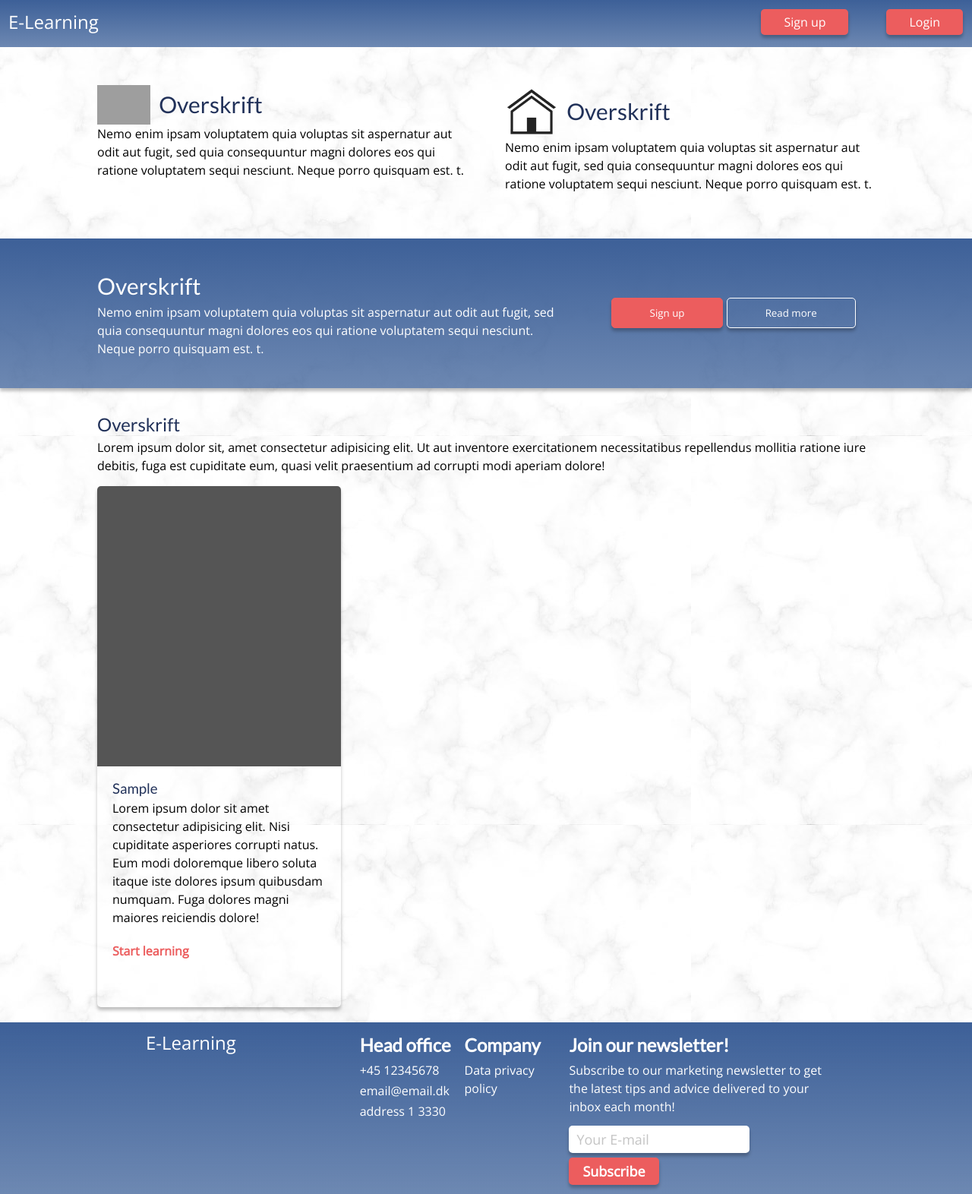
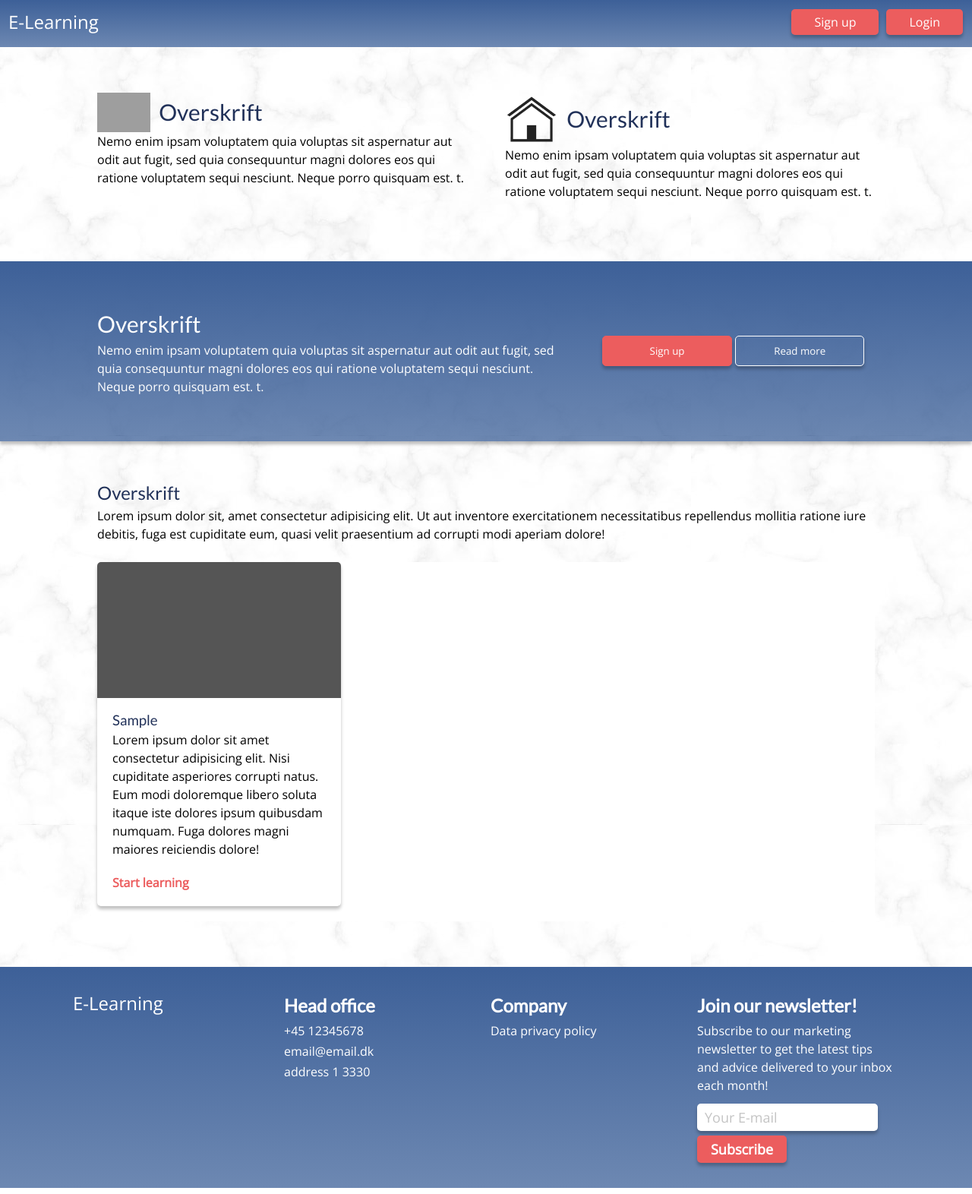
Before and after one commit to mBoegvald/eLearning, a PHP site: page / in a window 1280 px wide. Shown: the whole page at 76% size. Run offline with PHP 8.4, Linux system fonts and the light colour scheme; tables that the repository leaves empty or names only in its code hold one stand-in row (values such as "Sample post"); data that the repository does not hold is empty; grey boxes are pictures that could not be loaded.

Commit message:
styling changes only css

```diff
--- a/css/courses.css
+++ b/css/courses.css
@@ -1,20 +1,23 @@
 #courses {
   width: 80%;
   margin: 0 auto;
+  padding: 2rem 0 6rem;
 }
 .courses-intro {
   padding-top: 3rem;
-  padding-bottom: 1.5rem;
+  padding-bottom: 2.5rem;
 }
 
 .courses-container {
   display: grid;
   grid-template-columns: 10fr;
   grid-gap: 3rem;
+  background-color: white;
 }
 .course {
   display: grid;
-  grid-template-rows: 60fr 20fr 15fr;
+  /* grid-template-rows: 60fr 20fr 15fr; */
+  grid-template-rows: 20fr 20fr 8fr;
   box-shadow: 0px 0.4rem 0.4rem rgba(0, 0, 0, 0.25);
   border-radius: 0.5rem;
   margin-bottom: 2rem;
@@ -30,9 +33,11 @@
   border-radius: 0.5rem 0.5rem 0 0;
 }
 .badge {
-  width: 50%;
+  width: 50% !important;
+  height: 90% !important;
   z-index: 1;
-  opacity: 0.5;
+  left: 22%;
+  top: 5%;
 }
 
 .course-text {
@@ -49,21 +54,43 @@
   font-weight: 600;
 }
 
+@media screen and (min-width: 627px) {
+  .course {
+    grid-template-rows: 35fr 20fr 10fr;
+  }
+}
+
 @media screen and (min-width: 768px) {
   .courses-container {
     grid-template-columns: 10fr 10fr;
   }
   .course {
-    grid-template-rows: 35fr 20fr 10fr;
+    grid-template-rows: 22fr 20fr 7fr;
+  }
+  .badge {
+    height: 75% !important;
+    left: 25%;
+    top: 13%;
   }
 }
 @media screen and (min-width: 1024px) {
   .courses-container {
     grid-template-columns: 10fr 10fr 10fr;
   }
+  .course {
+    grid-template-rows: 17fr 20fr 6fr;
+  }
 }
 @media screen and (min-width: 1440px) {
+  #courses {
+    padding: 4rem 0 6rem;
+  }
   .course {
-    grid-template-rows: 60fr 20fr 15fr;
+    grid-template-rows: 28fr 20fr 8fr;
+  }
+  .badge {
+    height: 90% !important;
+    left: 25%;
+    top: 5%;
   }
 }
--- a/css/footer.css
+++ b/css/footer.css
@@ -13,7 +13,7 @@ footer {
 .footer-container {
   display: grid;
   grid-template-columns: 100fr;
-  padding: 0.95rem 1.25rem;
+  padding: 1.95rem 1.25rem;
 }
 
 .footer-box {
@@ -79,18 +79,18 @@ footer input {
 }
 
 @media only screen and (min-width: 600px) {
-  .footer-container {
+  /* .footer-container {
     grid-template-columns: 50fr 50fr;
     grid-template-rows: 50fr 50fr;
-  }
+  } */
 }
 
 @media only screen and (min-width: 1000px) {
   .footer-container {
     grid-template-rows: 100fr;
-    grid-template-columns: 20fr 10fr 10fr 25fr;
-    max-width: 70%;
+    grid-template-columns: 10fr 10fr 10fr 10fr;
+    max-width: 85%;
     margin: 0 auto;
-    padding: 0.95rem 0;
+    padding: 2.95rem 0;
   }
 }
--- a/css/main.css
+++ b/css/main.css
@@ -91,6 +91,8 @@ main {
 .signup-button {
   background: #ec5d5e;
   border: 0.15rem solid #ec5d5e;
+  width: 171.13px;
+  margin-bottom: 1.5rem;
 }
 .read-more-button {
   background: transparent;
@@ -101,10 +103,17 @@ main {
   .intro-content {
     grid-template-columns: 10fr 10fr;
   }
+  .signup-button {
+    margin-bottom: 0rem;
+  }
 }
 
 @media screen and (min-width: 1140px) {
   .banner-content {
     grid-template-columns: 10fr 6fr;
+    padding: 6rem 0;
+  }
+  .intro-content {
+    padding: 6rem 0 8rem;
   }
 }
--- a/css/nav.css
+++ b/css/nav.css
@@ -102,7 +102,7 @@ nav {
 
   .navbar-collapse li {
     display: inline-block;
-    margin-right: 5rem;
+    margin-right: 1rem;
   }
 
   .navbar-collapse li:last-of-type {
```
Also changed, not shown: css/user.css (+95 -98 lines).
